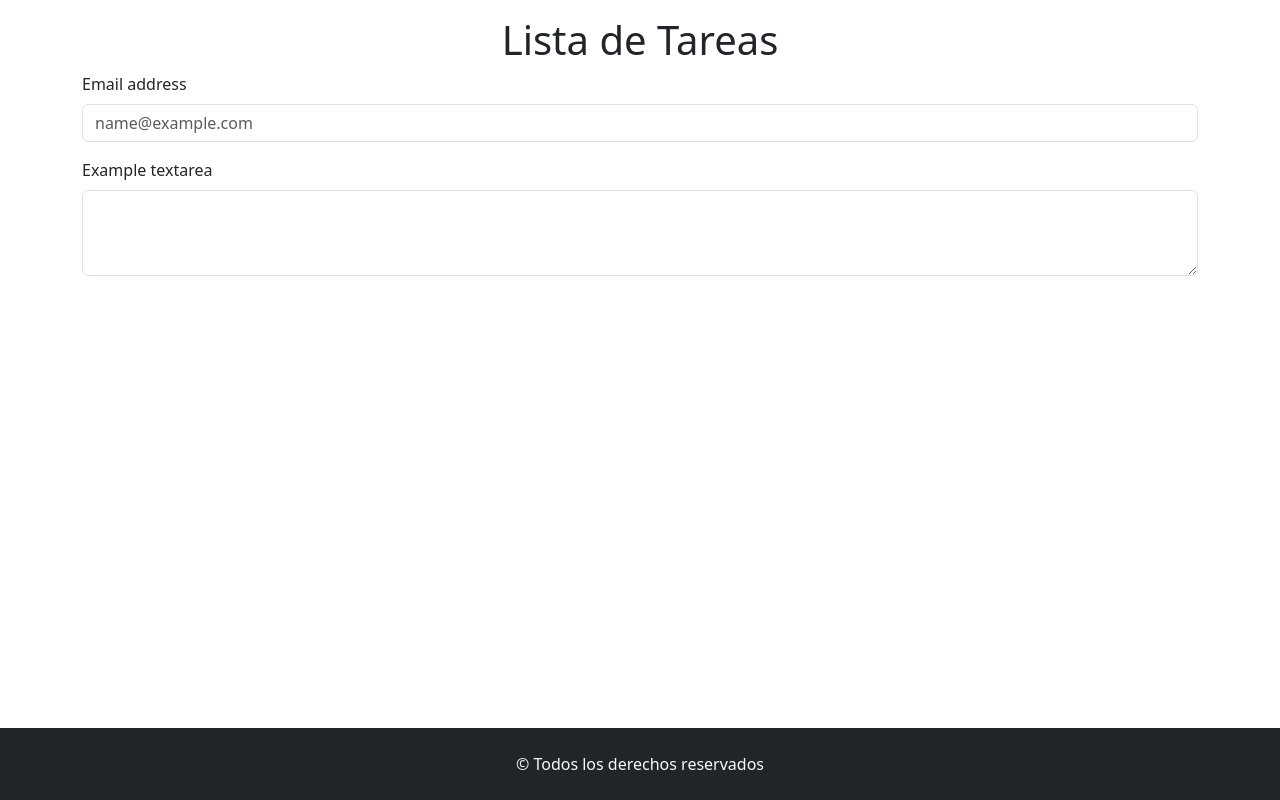
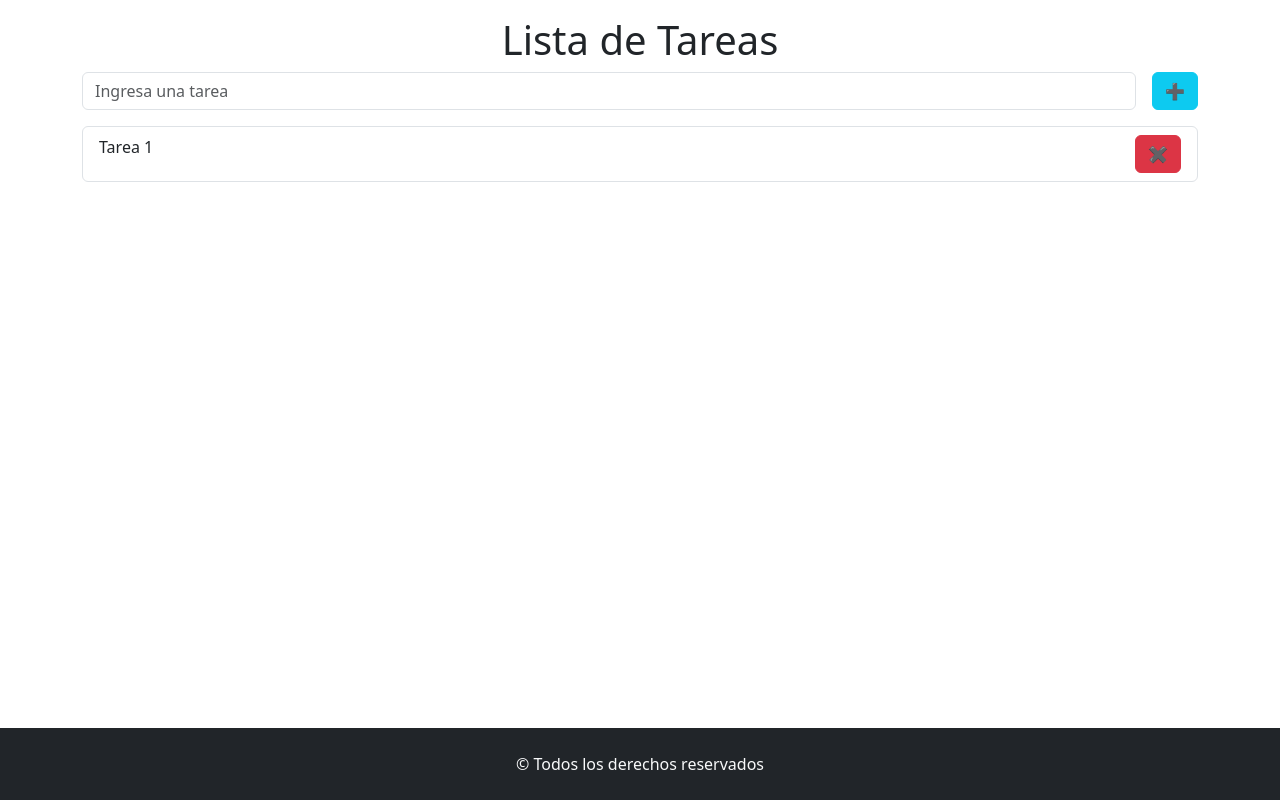
Before and after one commit to LuuRuiz17/tp6-ej5-React, a React (Vite) app: page / in a window 1280 px wide. Built offline with nearby package versions, Linux system fonts and the light colour scheme.

Commit message:
Agregué un formulario

```diff
--- a/src/components/FormularioTareas.jsx
+++ b/src/components/FormularioTareas.jsx
@@ -1,18 +1,16 @@
-import Form from 'react-bootstrap/Form';
+import { Form, Button } from 'react-bootstrap';
+import ListaTareas from './listaTareas';
 
 const formularioTareas = () => {
     return (
         <div>
             <Form>
-                <Form.Group className="mb-3" controlId="exampleForm.ControlInput1">
-                    <Form.Label>Email address</Form.Label>
-                    <Form.Control type="email" placeholder="name@example.com" />
-                </Form.Group>
-                <Form.Group className="mb-3" controlId="exampleForm.ControlTextarea1">
-                    <Form.Label>Example textarea</Form.Label>
-                    <Form.Control as="textarea" rows={3} />
+                <Form.Group className="mb-3 d-flex" controlId="exampleForm.ControlInput1">
+                    <Form.Control type="text" placeholder="Ingresa una tarea" />
+                    <Button variant='info ms-3'>➕</Button>
                 </Form.Group>
             </Form>
+            <ListaTareas></ListaTareas>
         </div>
     );
 };
--- a/src/components/ItemTarea.jsx
+++ b/src/components/ItemTarea.jsx
@@ -1,8 +1,10 @@
+import { ListGroup, Button} from "react-bootstrap";
+
 const itemTarea = () => {
     return (
-        <div>
-
-        </div>
+        <ListGroup.Item className="d-flex justify-content-between">
+            Tarea 1 <Button variant="danger">✖️</Button>
+        </ListGroup.Item>
     );
 };
 
--- a/src/components/ListaTareas.jsx
+++ b/src/components/ListaTareas.jsx
@@ -1,7 +1,12 @@
+import { ListGroup } from "react-bootstrap";
+import ItemTarea from "./itemTarea";
+
 const listaTareas = () => {
     return (
         <div>
-
+            <ListGroup>
+                <ItemTarea></ItemTarea>
+            </ListGroup>
         </div>
     );
 };
```
